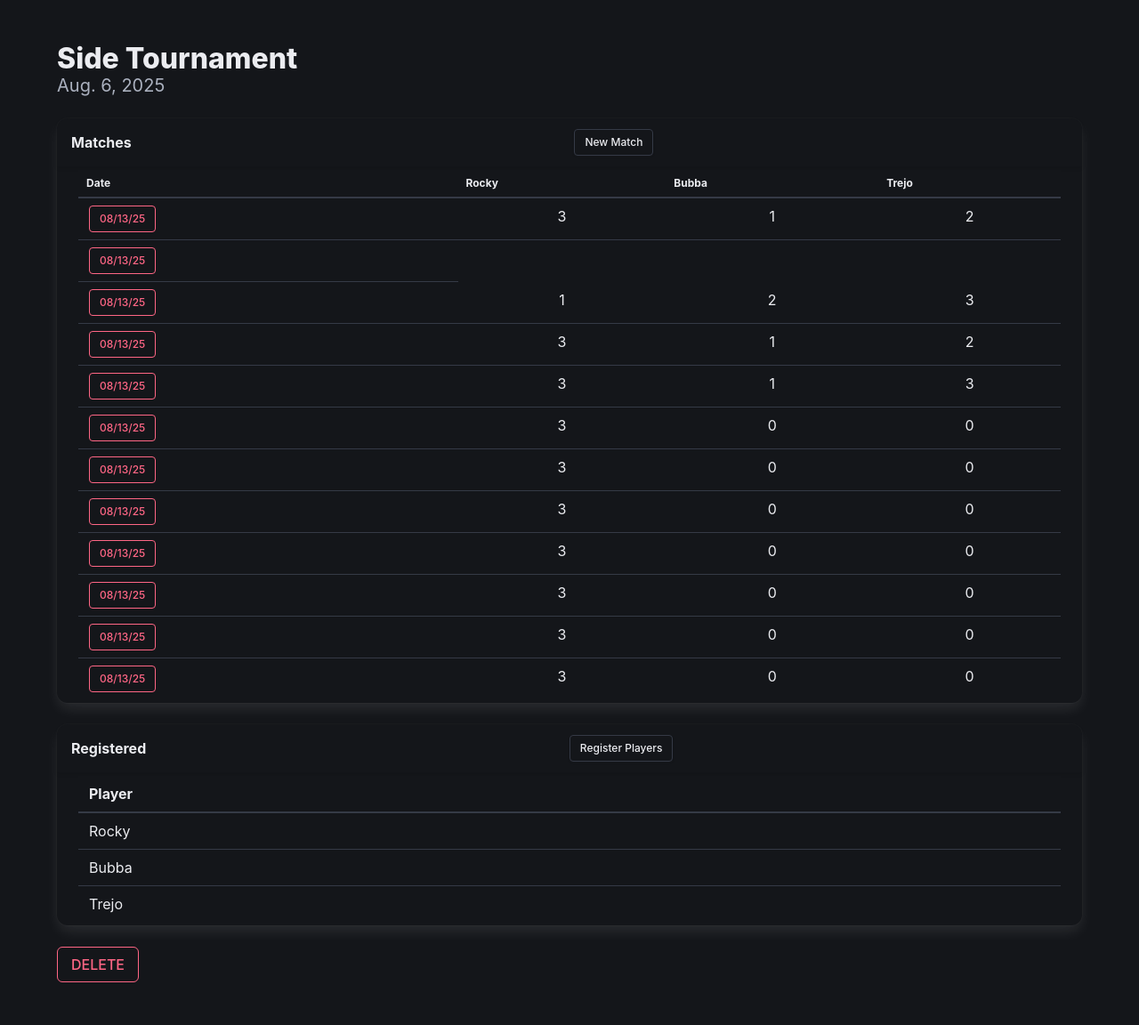
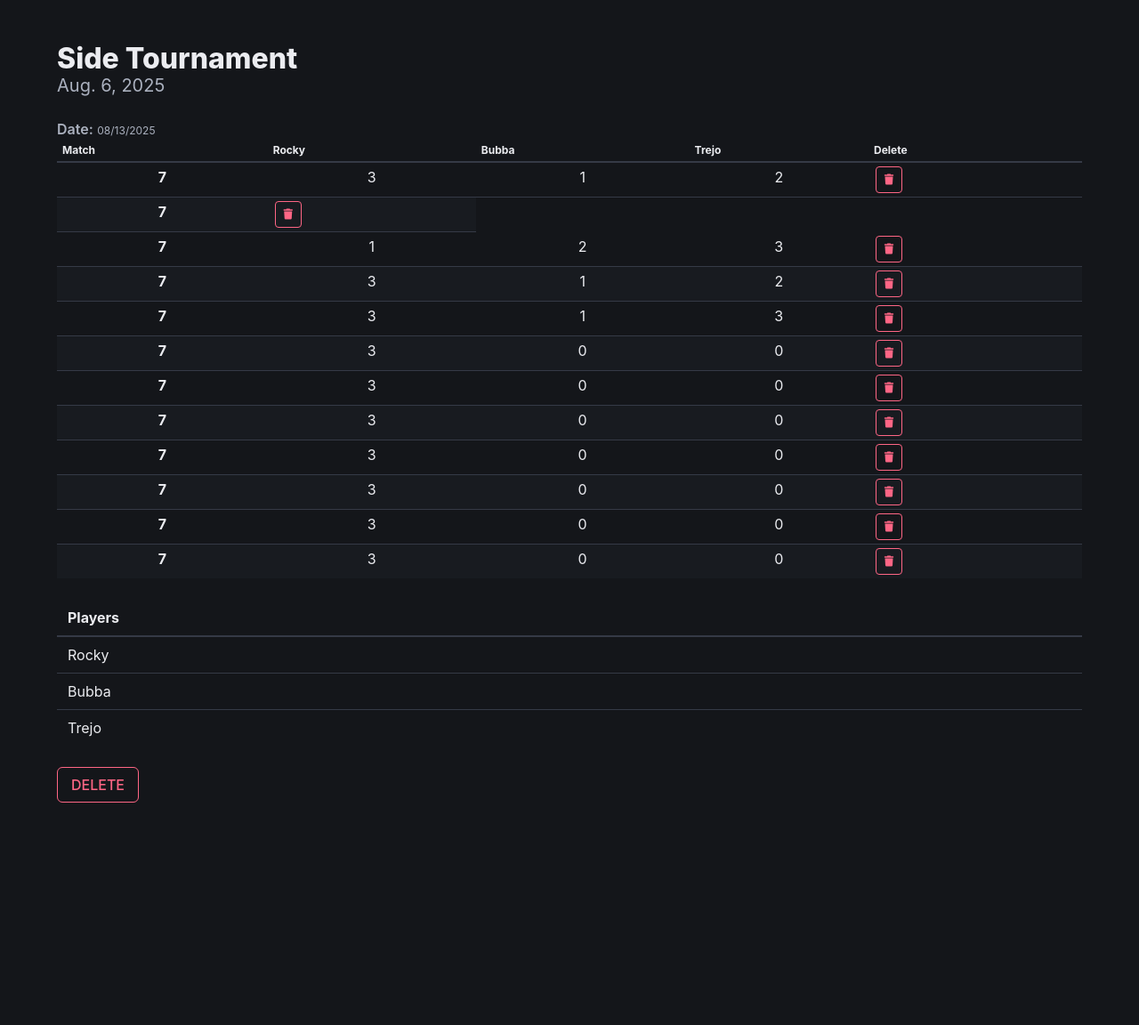
Before and after one commit to pilamrocky/vr_score_keeper, a Django app: page /tournament/14/ in a window 1280 px wide. Shown: the part 64-1216 px from the top of the page at 89% size. After the commit the page ends 966 px from the top, so only its background shows below. Run offline with Django 5.2, Linux system fonts and the light colour scheme; a user stored in the database is signed in; data comes from the database, SQL or seed files in the repository; some libraries are stand-ins or nearby versions.

Commit message:
changed style for tournament details page and added icons

```diff
--- a/vr_score_keeper/vr_tournaments/templates/base.html
+++ b/vr_score_keeper/vr_tournaments/templates/base.html
@@ -7,7 +7,9 @@
         <meta name="keywords" content="VR Golf Scores" />
         <title>VR Score Keeper</title>
         <link rel="stylesheet"
-              href="https://cdn.jsdelivr.net/npm/bulma@1.0.2/css/bulma.min.css" />
+              href="https://cdn.jsdelivr.net/npm/bulma@1.0.4/css/bulma.min.css" />
+        <script src="https://kit.fontawesome.com/b90cfea9ff.js"
+                crossorigin="anonymous"></script>
         {% load static %}
         <link rel="manifest" href="{% static 'manifest.json' %}" />
         <link rel="shortcut icon"
--- a/vr_score_keeper/vr_tournaments/templates/tournament_detail.html
+++ b/vr_score_keeper/vr_tournaments/templates/tournament_detail.html
@@ -3,58 +3,48 @@
 {% block content %}
     <div class="title">{{ tournament.name }}</div>
     <div class="subtitle">{{ tournament.date }}</div>
-    <div class="card">
-        <header class="card-header">
-            <p class="card-header-title">Matches</p>
-            <p class="card-header-title is-pulled-right">
-                <a href="{% url 'create_match' tournament.pk %}" class="button is-small">New Match</a>
+    <p>
+        <span class="is-size-6 has-text-weight-semibold">Date:</span>
+        <span class="is-size-7">08/13/2025</span>
     </p>
-
-        </header>
-        <div class="card-content py-1">
-            <table class="table is-fullwidth">
+    <table class="table is-fullwidth is-narrow is-striped">
         <thead>
-                    <th class="is-size-7">Date</th>
+            <th class="is-size-7">Match</th>
             {% for player in registered_players %}<th class="is-size-7">{{ player }}</th>{% endfor %}
+            <th class="is-size-7">Delete</th>
         </thead>
         <tbody>
             {% for match in matches %}
                 <tr>
+                    <th class="has-text-centered">7</th>
+                    {% for player in registered_players %}
+                        {% for score in match.scores.all %}
+                            {% if score.player == player %}<td class="has-text-centered">{{ score.score }}</td>{% endif %}
+                        {% endfor %}
+                    {% endfor %}
                     <td>
                         <form id="form-{{ match.pk }}"
                               action="{% url 'delete_match' match.pk %}"
                               method="post">
                             {% csrf_token %}
-                                    <button class="button is-danger is-dark is-small is-outlined js-modal-trigger"
+                            <button class="button is-danger is-dark is-outlined is-small js-modal-trigger"
                                     type="button"
                                     data-target="delete-modal"
-                                            data-form-id="form-{{ match.pk }}">{{ match.date|date:"m/d/y" }}</button>
+                                    data-form-id="form-{{ match.pk }}">
+                                <span class="icon">
+                                    <i class="fas fa-trash"></i>
+                                </span>
+                            </button>
                         </form>
                     </td>
-                            {% for player in registered_players %}
-                                {% for score in match.scores.all %}
-                                    {% if score.player == player %}<td class="has-text-centered">{{ score.score }}</td>{% endif %}
-                                {% endfor %}
-                            {% endfor %}
                 </tr>
             {% endfor %}
         </tbody>
     </table>
-        </div>
-    </div>
-    <div class="card">
-        <header class="card-header">
-            <p class="card-header-title">Registered</p>
-            <p class="card-header-title is-pulled-right">
-                <a href="{% url 'tournament_registration' tournament.pk %}"
-                   class="button is-small">Register Players</a>
-            </p>
 
-        </header>
-        <div class="card-content py-1">
     <table class="table is-fullwidth">
         <thead>
-                    <th>Player</th>
+            <th>Players</th>
         </thead>
         <tbody>
             {% for player in registered_players %}
@@ -64,8 +54,7 @@
             {% endfor %}
         </tbody>
     </table>
-        </div>
-    </div>
+
     <form action="{% url 'delete_tournament' tournament.pk %}" method="post">
         {% csrf_token %}
         <button type="submit" class="button is-danger is-outlined">DELETE</button>
```
Lines whose indentation alone changed are shown as unchanged.
